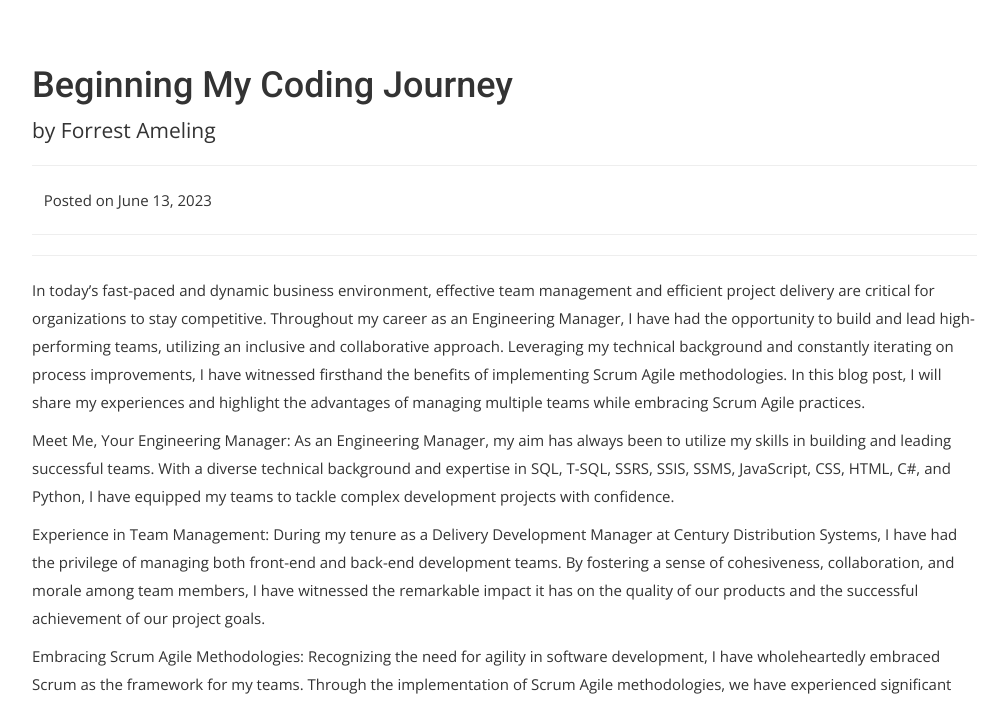
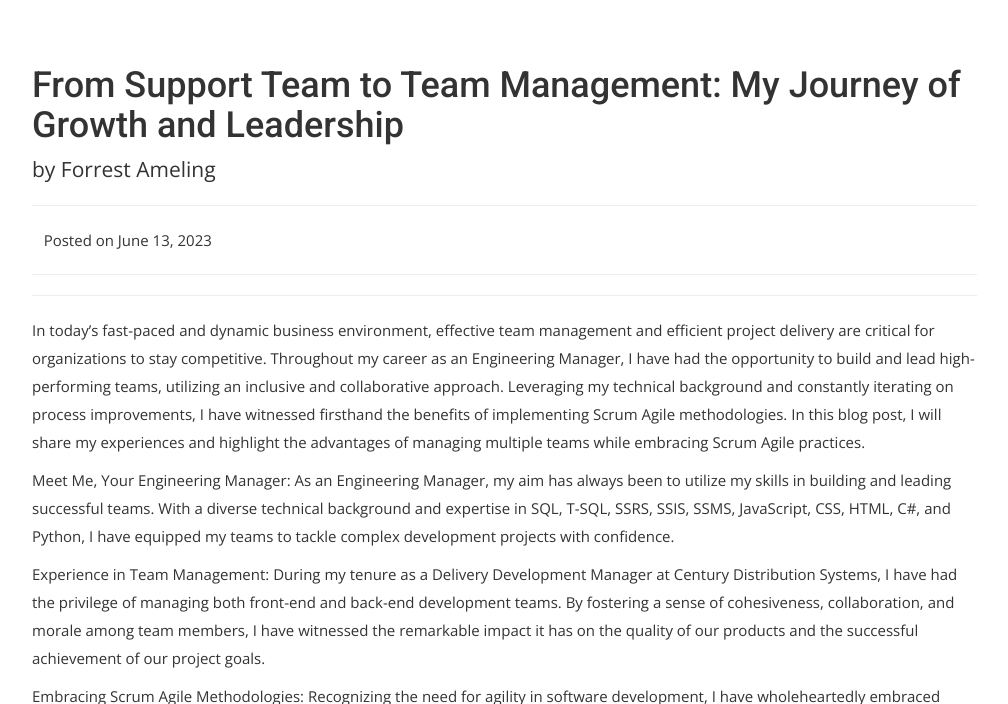
Before and after one commit to ForrestAmeling/home, a Jekyll site: the page built from _posts/2023-06-13-Driving-Success-Through-Scrum.md, in a window 1280 px wide and 900 px high, scrolled down 466 px, cut to the strip 196-900 px from the top of the window. Shown: the whole strip, without its empty margins (38-1046 px from the left). Built offline with Jekyll 4.4.1, drawn with Linux system fonts in a browser that asks for light colours; nearby versions of some CDN libraries; some web fonts are replaced; library files that are not in the unit come from our copies; comment, search, counter and statistics services are not loaded.

Commit message:
Title update

```diff
--- a/_posts/2023-06-13-Driving-Success-Through-Scrum.md
+++ b/_posts/2023-06-13-Driving-Success-Through-Scrum.md
@@ -1,6 +1,6 @@
 ---
 layout: post
-title: "Beginning My Coding Journey"
+title: "From Support Team to Team Management: My Journey of Growth and Leadership"
 date: 2023-06-13 12:00
 author: Forrest Ameling
 lead: "Scrum has breathed life into my work, infusing it with a sense of purpose and camaraderie, as my team and I navigate the unpredictable currents of projects, embracing agility and transforming challenges into triumphs."
```
